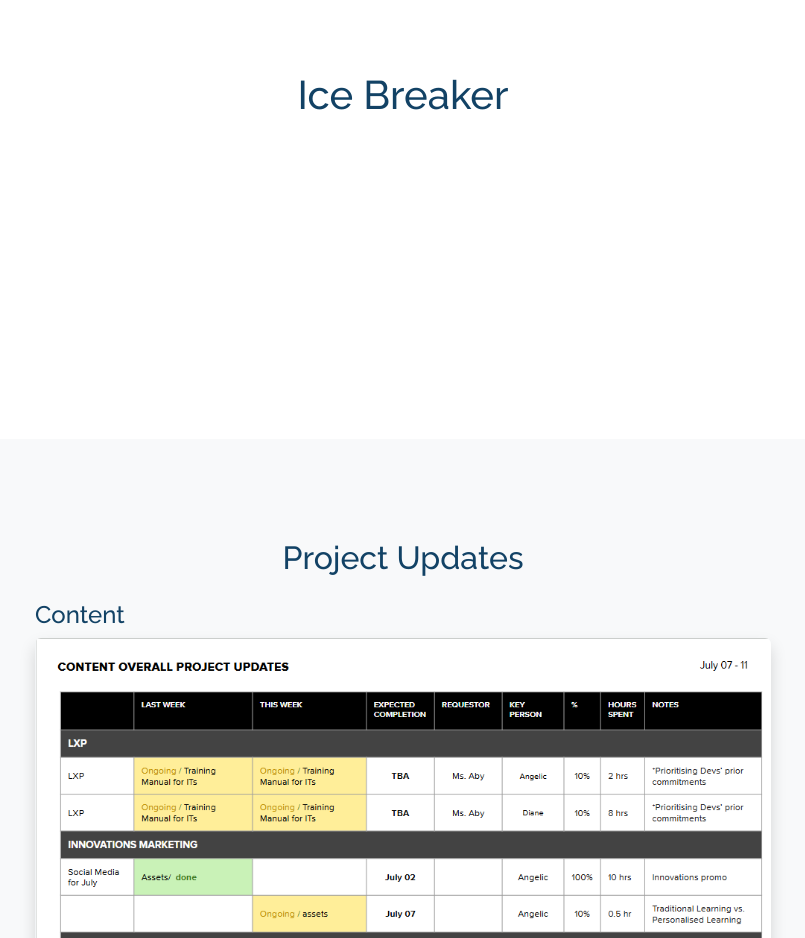
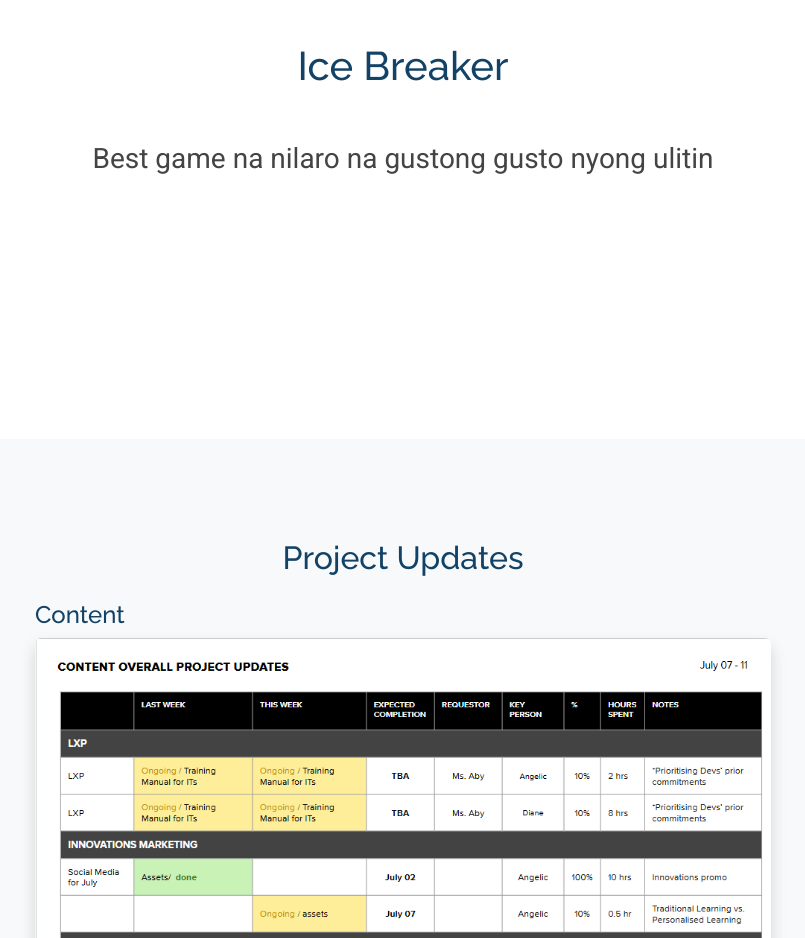
Before and after one commit to francis-ssa/HostTeam, a plain HTML site: page main.html in a window 1280 px wide. Shown: the part 2180-3118 px from the top of the page, without its empty margins (237-1042 px from the left). Drawn offline with Linux system fonts and the light colour scheme.

Commit message:
Add Icebreaker

```diff
--- a/main.html
+++ b/main.html
@@ -159,6 +159,7 @@
     <section id="ice-breaker" class="section d-flex align-items-center justify-content-center" style="min-height: 80vh;">
       <div class="container text-center">
         <h1 class="mb-5" data-aos="fade-up">Ice Breaker</h1>
+        <p class="fs-3" data-aos="fade-up">Best game na nilaro na gustong gusto nyong ulitin</p>
       </div>
     </section>
 
```
